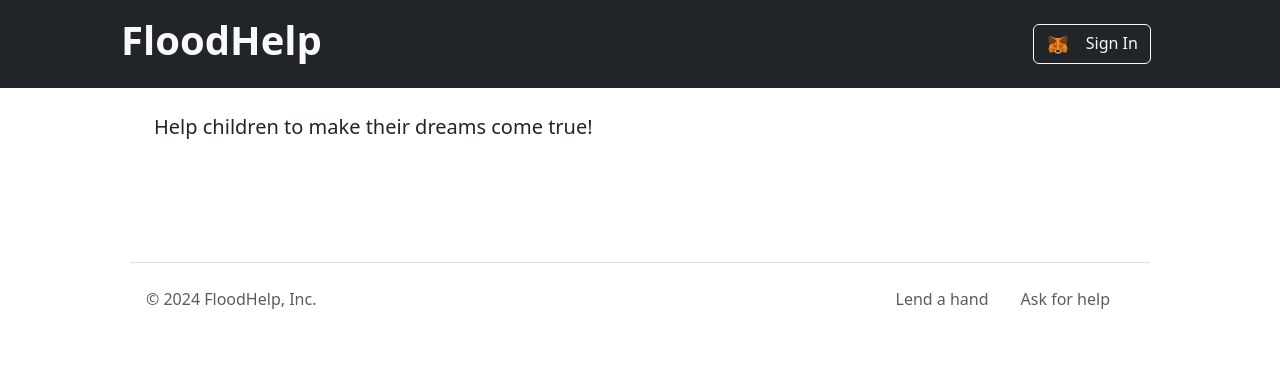
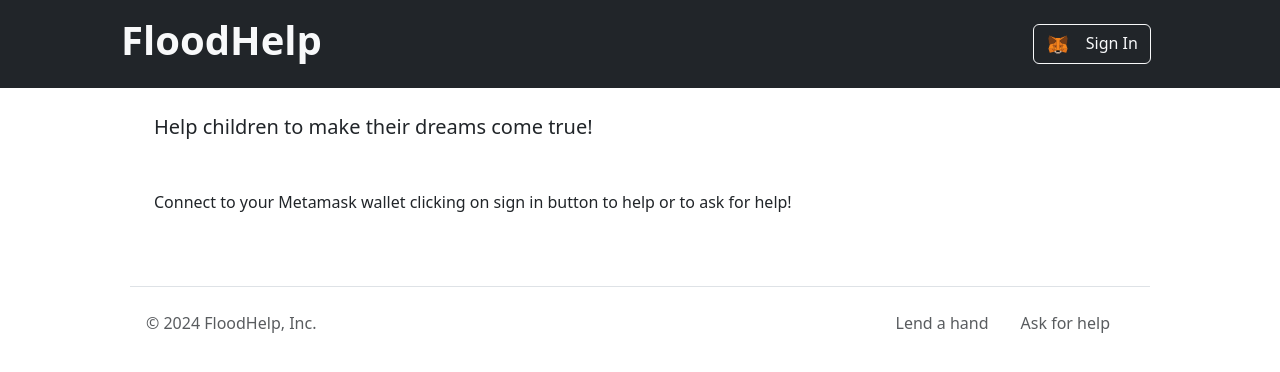
Before and after one commit to filipebteixeira98/flood-help-web, a Next.js app: page / in a window 1280 px wide. Shown: the top 372 px of the page. Built offline with nearby package versions, Linux system fonts and the light colour scheme.

Commit message:
feat(app): add functionality that allows users to load requests of specified contract

```diff
--- a/src/app/page.js
+++ b/src/app/page.js
@@ -1,7 +1,37 @@
+'use client';
+
+import { useState, useEffect } from 'react';
+
+import { getOpenRequests } from '@/services/Web3Service';
+
 import { Header } from '@/components/Header';
 import { Footer } from '@/components/Footer';
+import { Request } from '@/components/Request';
 
 export default function Home() {
+  const [requests, setRequests] = useState([]);
+
+  useEffect(() => {
+    loadRequests(0);
+  }, []);
+
+  async function loadRequests(lastId) {
+    try {
+      const result = await getOpenRequests(lastId);
+
+      if (lastId === 0) setRequests(result);
+      else {
+        requests.push(...result);
+
+        setRequests(requests);
+      }
+    } catch (error) {
+      console.error(error);
+
+      alert(error.message);
+    }
+  }
+
   return (
     <>
       <Header />
@@ -11,7 +41,20 @@ export default function Home() {
             Help children to make their dreams come true!
           </p>
         </div>
-        <div className="p-4 mx-5"></div>
+        <div className="p-4 mx-5">
+          <div className="list-group">
+            {requests && requests.length ? (
+              requests.map((request) => (
+                <Request key={request.id} data={request} />
+              ))
+            ) : (
+              <>
+                Connect to your Metamask wallet clicking on sign in button to
+                help or to ask for help!
+              </>
+            )}
+          </div>
+        </div>
         <Footer />
       </div>
     </>
```
